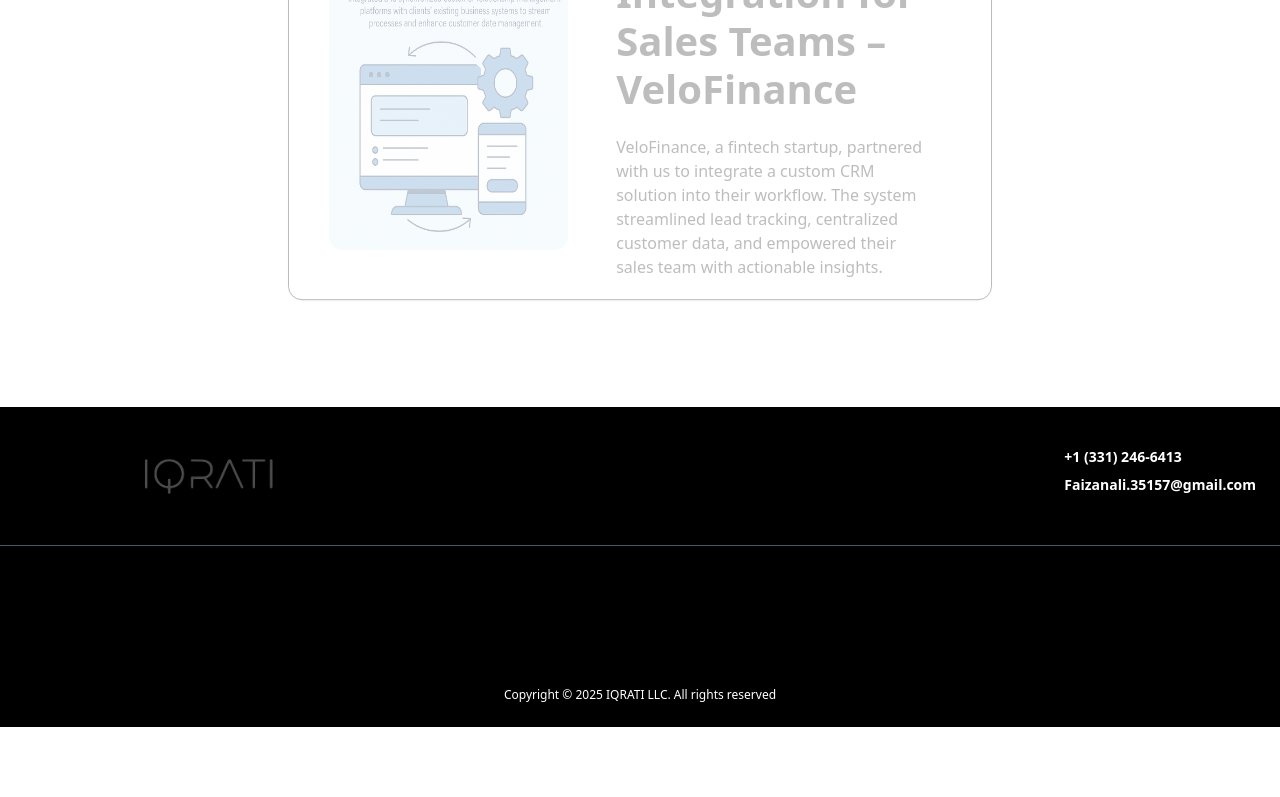
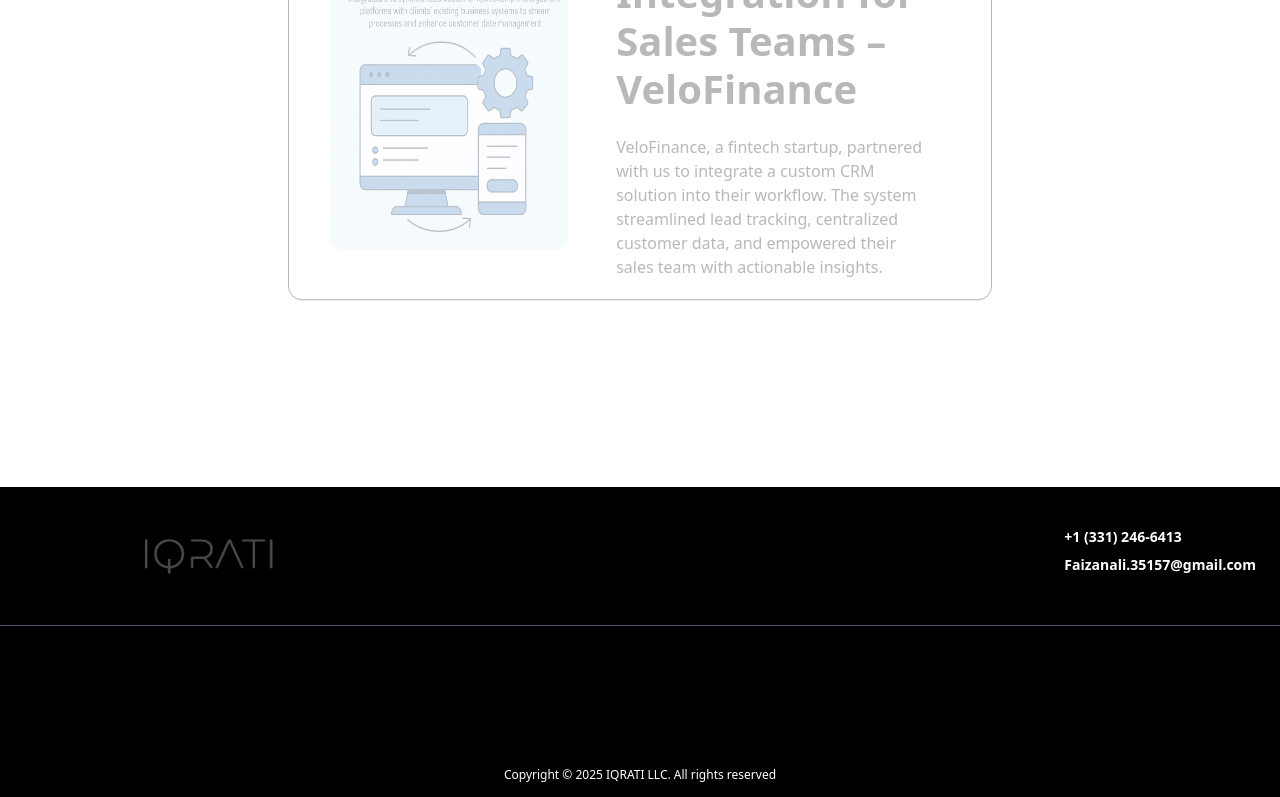
Before and after one commit to Matrixszh/Iqrati1, a Next.js app: page / in a window 1280 px wide. Shown: the part 5534-6331 px from the top of the page. Before the commit the page ends 6261 px from the top, so only its background shows below. Built offline with nearby package versions, Linux system fonts and the light colour scheme.

Commit message:
footer padding adjusted

```diff
--- a/src/components/Footer.tsx
+++ b/src/components/Footer.tsx
@@ -3,7 +3,7 @@
 
 const Footer = () => {
   return (
-    <footer className="flex flex-col bg-black mt-[20vh] h-[30vh] md:-mt-[40vh] md:h-[40vh] relative">
+    <footer className="flex flex-col bg-black mt-[20vh] h-[30vh] md:-mt-[20vh] md:h-[40vh] relative">
       <div className="flex md:gap-[60vw] gap-[10vw] px-6 md:pl-30 py-10 z-10">
         <div>
           <Image
```
